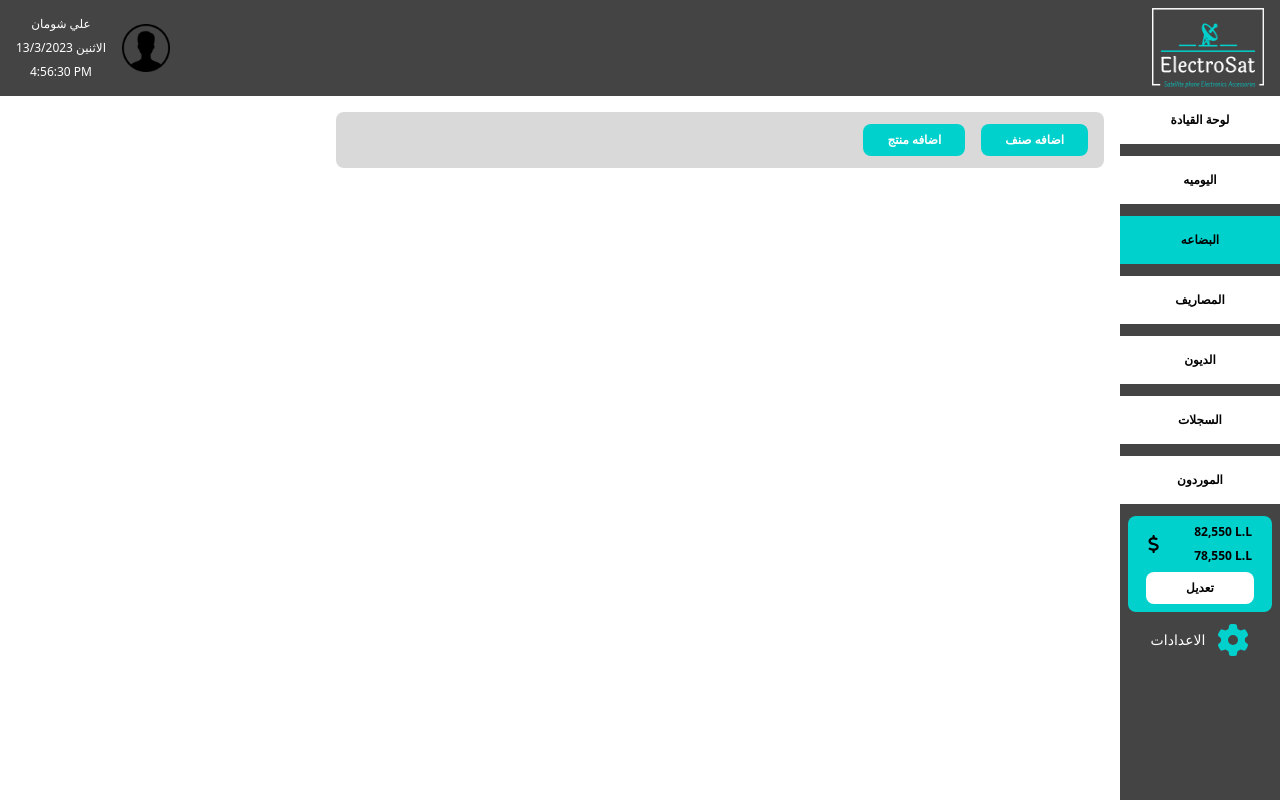
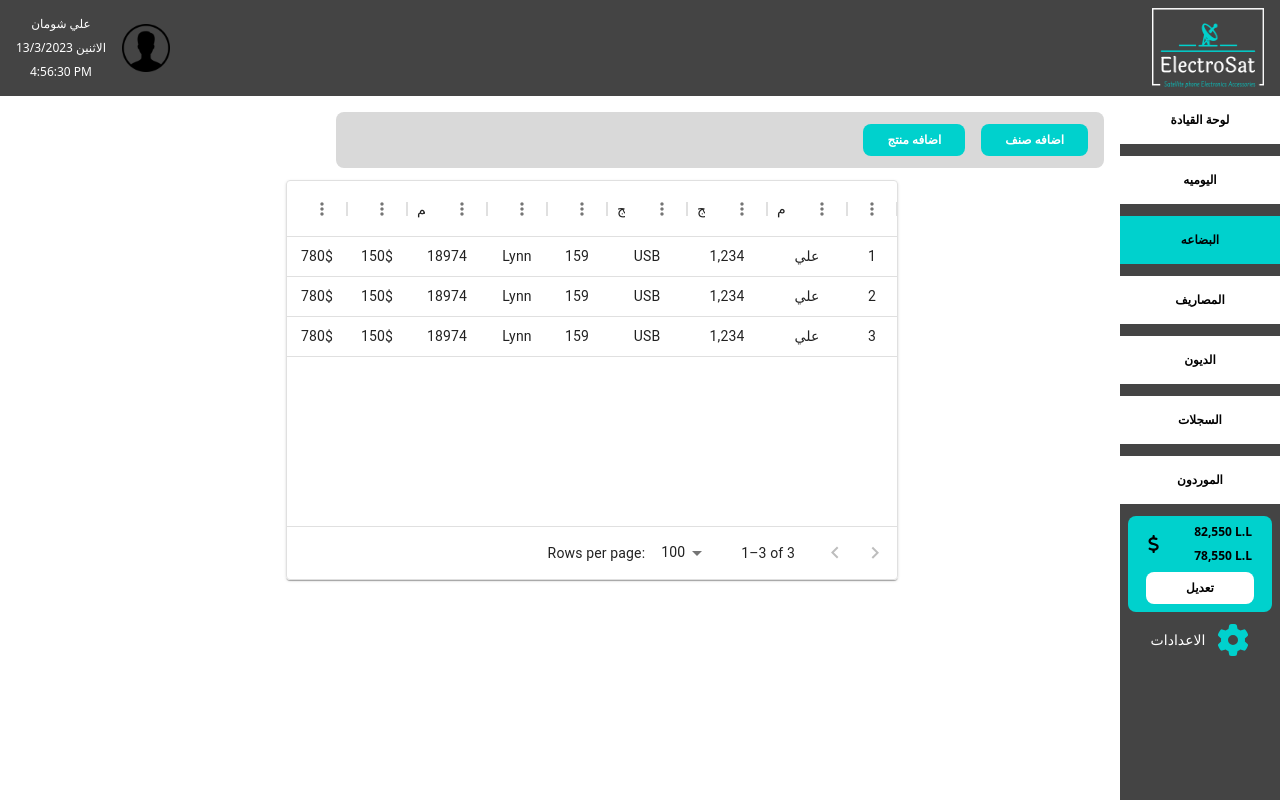
Before and after one commit to aliShouman0/electro-sat, a React (Create React App) app in the folder electro-sat/: page /stock/category in a window 1280 px wide. Built offline with nearby package versions, Linux system fonts and the light colour scheme.

Commit message:
Frontend: Adding category table

```diff
--- a/electro-sat/src/pages/Category/Category.jsx
+++ b/electro-sat/src/pages/Category/Category.jsx
@@ -7,7 +7,129 @@ import { DataGrid } from "@mui/x-data-grid";
 
 function Category() {
   const { title } = useParams();
+  const [selectionModel, setSelectionModel] = useState([]);
+  const columns = [
+    {
+      field: "selling_price",
+      headerName: "مبيع",
+      type: "string",
+      width: 60,
+      editable: true,
+      align: "center",
+      headerAlign: "center",
+      border: 1,
+    },
+    {
+      field: "Wholesale_price",
+      headerName: "جمله",
+      type: "string",
+      width: 60,
+      editable: false,
+      align: "center",
+      headerAlign: "center",
+    },
+    {
+      field: "bill_number",
+      headerName: "فاتوره رقم",
+      type: "string",
+      width: 80,
+      editable: true,
+      align: "center",
+      headerAlign: "center",
+    },
+    {
+      field: "supplier",
+      headerName: "المورد",
+      type: "string",
+      width: 60,
+      editable: true,
+      align: "center",
+      headerAlign: "center",
+    },
+    {
+      field: "quantity",
+      headerName: "الكميه",
+      type: "number",
+      width: 60,
+      editable: true,
+      align: "center",
+      headerAlign: "center",
+    },
+    {
+      field: "product_name",
+      headerName: "اسم المنتج",
+      type: "string",
+      width: 80,
+      editable: false,
+      align: "center",
+      headerAlign: "center",
+    },
+    {
+      field: "product_id",
+      headerName: "رقم المنتج",
+      type: "number",
+      width: 80,
+      editable: false,
+      align: "center",
+      headerAlign: "center",
+    },
+    {
+      field: "user_name",
+      headerName: "اسم المسخدم",
+      type: "string",
+      width: 80,
+      editable: false,
+      align: "center",
+      headerAlign: "center",
+    },
+    {
+      field: "id",
+      headerName: "ID",
+      width: 15,
+      editable: false,
+      align: "center",
+      headerAlign: "center",
+    },
+  ];
 
+  const rows = [
+    {
+      selling_price: "780$",
+      Wholesale_price: "150$",
+      bill_number: 18974,
+      supplier: "Lynn",
+      quantity: 159,
+      product_name: "USB",
+      product_id: 1234,
+      user_name: "علي",
+      id: 1,
+    },
+    {
+      selling_price: "780$",
+      Wholesale_price: "150$",
+      bill_number: 18974,
+      supplier: "Lynn",
+      quantity: 159,
+      product_name: "USB",
+      product_id: 1234,
+      user_name: "علي",
+      id: 2,
+    },
+    {
+      selling_price: "780$",
+      Wholesale_price: "150$",
+      bill_number: 18974,
+      supplier: "Lynn",
+      quantity: 159,
+      product_name: "USB",
+      product_id: 1234,
+      user_name: "علي",
+      id: 3,
+    },
+  ];
+  const handleSelectionModelChange = (newSelection) => {
+    setSelectionModel(newSelection.selectionModel);
+  };
 
   return (
     <>
@@ -23,7 +145,24 @@ function Category() {
           </button>
         </div>
 
-
+        <div className="flex justify-end  gap-4 flex-wrap h-1/2 w-full">
+          <div className="w-auto h-full  m-auto">
+            <DataGrid
+              rows={rows}
+              columns={columns}
+              pageSize={5}
+              rowsPerPageOptions={[15, 25, 50]}
+              rowHeight={40}
+              checkboxSelection={false}
+              selectionModel={selectionModel}
+              onSelectionModelChange={handleSelectionModelChange}
+              sx={{
+                boxShadow: 1,
+                fontSize: 14,
+              }}
+            />
+          </div>
+        </div>
       </main>
     </>
   );
```
